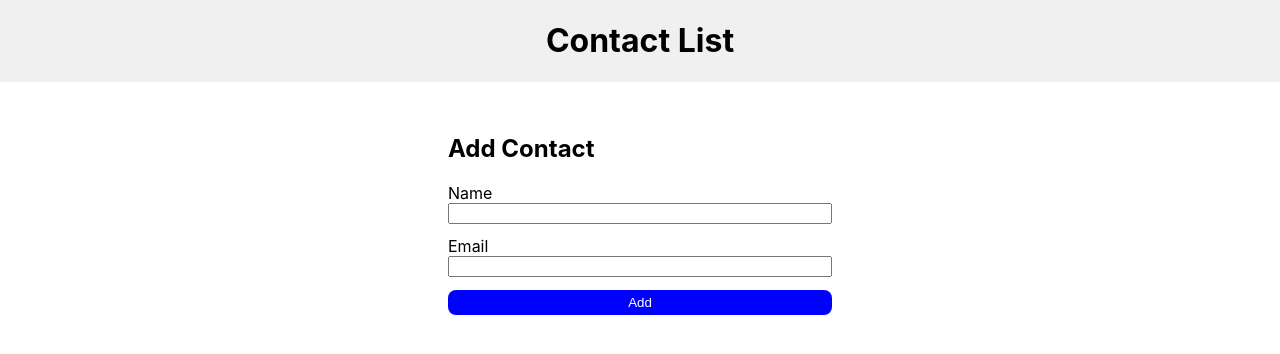
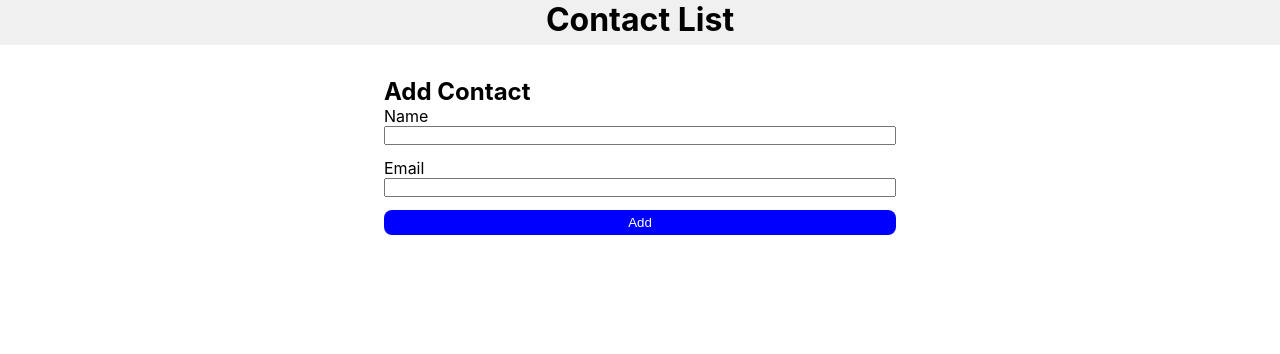
Before and after one commit to esmailireza/ContactList-Project, a React (Create React App) app: page / in a window 1280 px wide. Shown: the top 354 px of the page. Built offline with nearby package versions, Linux system fonts and the light colour scheme.

Commit message:
created contactList component also added style to it

```diff
--- a/src/components/form.module.css
+++ b/src/components/form.module.css
@@ -1,13 +1,19 @@
+* {
+  margin: 0;
+  padding: 0;
+  box-sizing: border-box;
+}
 .form {
   display: flex;
   flex-direction: column;
-  width: 30%;
+  width: 40%;
 }
 
 .main {
   display: flex;
-  justify-content: center;
-  align-items: flex-start;
+  flex-direction: column;
+  justify-content: flex-start;
+  align-items: center;
   width: 100%;
   height: 100vh;
   margin-top: 2rem;
@@ -31,4 +37,10 @@ input {
   justify-content: center;
   align-items: center;
   background-color: rgb(241, 240, 240);
+  padding-bottom: 0.4rem;
 }
+.ul {
+  width: 40%;
+  list-style-type: none;
+  margin-top: 1.5rem;
+}
```
Also changed, not shown: src/components/ContactList.js (added, +14 -0 lines).
